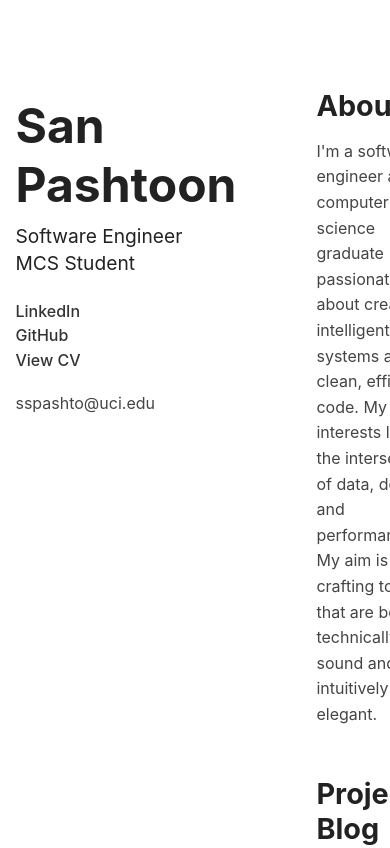
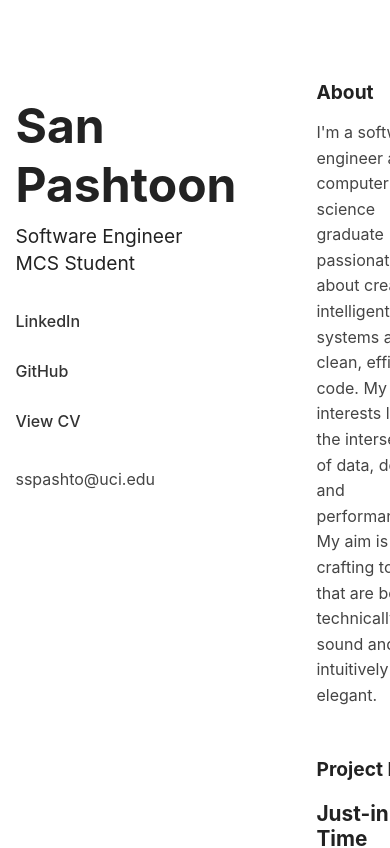
Before and after one commit to sanpasht/san-portfolio, a React (Vite) app: page / in a window 390 px wide. Shown: the top 848 px of the page. Built offline with nearby package versions, Linux system fonts and the light colour scheme.

Commit message:
Phone layout

```diff
--- a/src/index.css
+++ b/src/index.css
@@ -83,3 +83,24 @@ p {
   font-size: 1.3rem;
   margin-bottom: 0.5rem;
 }
+
+@media (max-width: 600px) {
+  .links {
+    display: flex;
+    flex-direction: column;
+    gap: 10px;
+  }
+
+  h1 {
+    font-size: 1.8rem;
+  }
+
+  h2 {
+    font-size: 1.2rem;
+  }
+}
+
+a {
+  padding: 10px 0;
+  display: inline-block;
+}
```
